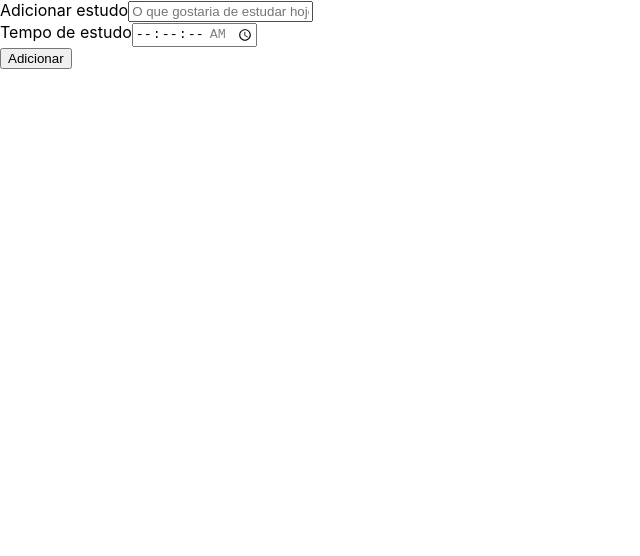
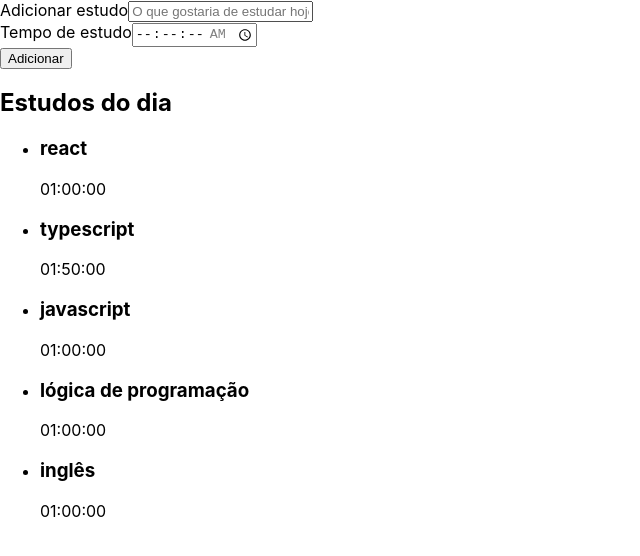
Before and after one commit to ccarol-freitas/reactjs-ts-timer-study, a React (Create React App) app: page / in a window 1280 px wide. Shown: the top 556 px of the page, without its empty margins (0-640 px from the left). Built offline with nearby package versions, Linux system fonts and the light colour scheme.

Commit message:
feat: create list component

```diff
--- a/src/App.tsx
+++ b/src/App.tsx
@@ -1,9 +1,11 @@
 import Form from "./components/Form";
+import List from "./components/List/indext";
 
 const App = (): any => {
   return (
     <div className="App">
       <Form />
+      <List />
     </div>
   );
 };
--- /dev/null
+++ b/src/components/List/indext.tsx
@@ -0,0 +1,39 @@
+const List = (): any => {
+  const tasks = [
+    {
+      name: "react",
+      time: "01:00:00",
+    },
+    {
+      name: "typescript",
+      time: "01:50:00",
+    },
+    {
+      name: "javascript",
+      time: "01:00:00",
+    },
+    {
+      name: "lógica de programação",
+      time: "01:00:00",
+    },
+    {
+      name: "inglês",
+      time: "01:00:00",
+    },
+  ];
+  return (
+    <aside>
+      <h2>Estudos do dia</h2>
+      <ul>
+        {tasks.map((task, index) => (
+          <li key={index}>
+            <h3>{task.name}</h3>
+            <span>{task.time}</span>
+          </li>
+        ))}
+      </ul>
+    </aside>
+  );
+};
+
+export default List;
```
